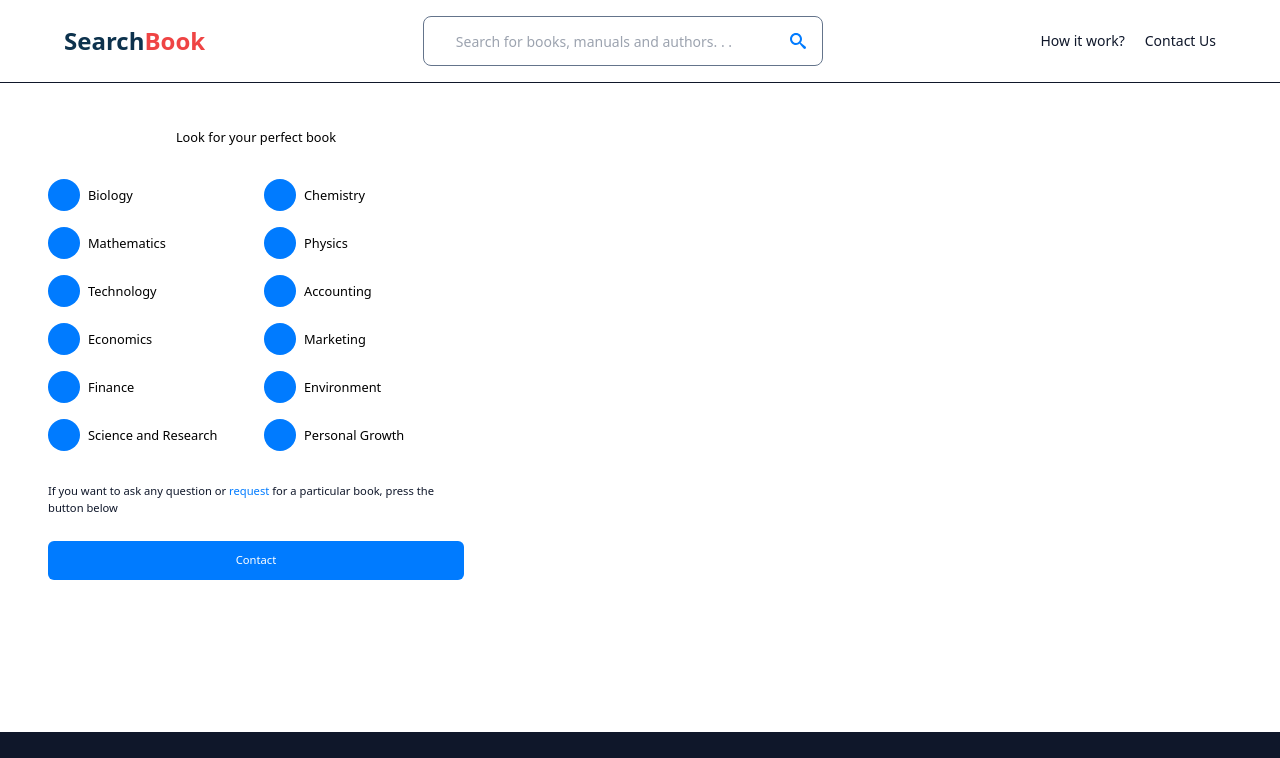
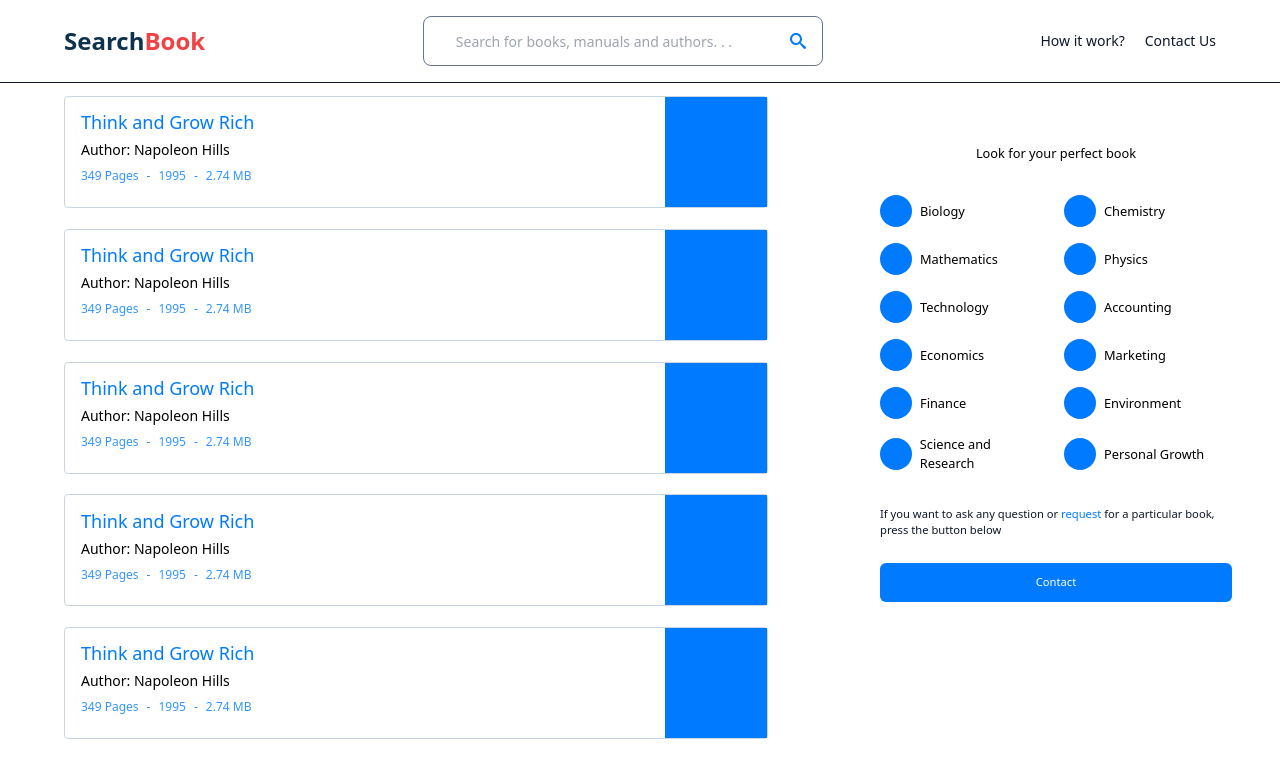
Before and after one commit to mbianou-bradon/search-book-online, a React (Create React App) app: page / in a window 1280 px wide. Shown: the top 758 px of the page. Built offline with nearby package versions, Linux system fonts and the light colour scheme.

Commit message:
Updated Navbar bg, Footer height and card structure

```diff
--- a/src/components/BookCard.tsx
+++ b/src/components/BookCard.tsx
@@ -4,19 +4,27 @@
 export default function BookCard(){
 
     return(
-        <div className="book_card_container">
-            <div className="book_card__subcontainer">
+        <div className="book_card_container h-[7rem] mb-[1.3rem] border border-slate-300 rounded transition-all duration-300 hover:shadow-[0rem_0rem_0.6rem_rgba(0,123,255,1)] ">
+            <div className="book_card__subcontainer flex w-full h-full gap-5">
+
+                {/* Book details */}
+                <div className="book_details_container h-full w-[85%] py-[0.7rem] pl-4">
+                    <h2 className="book__title text-lg text-primary mb-1 cursor-pointer">Think and Grow Rich</h2>
+
+                    <div className="book__author__year__styles text-sm">
+                        <p className="book__author mb-2">Author: Napoleon Hills</p>
+                        <div className="flex gap-2 text-primary/80 text-xs">
+                            <p className="book__page">349 Pages</p> -
+                            <p className="book__year">1995</p> -
+                            <p className="book__size">2.74 MB</p>
+                        </div>
+
+                    </div>
+                </div>
+
                 {/* Book Cover Page */}
-                <div className="book_card_cover_image">
+                <div className="book_card_cover_image h-full w-[15%] bg-primary">
                     <div></div>
-                </div>
-                {/* Book details */}
-                <div className="book_details_container">
-                    <h2 className="book__title">Think and Grow Rich</h2>
-                    <div className="book__author__year__styles">
-                        <p className="book__author">Author: Napoleon Hills</p>
-                        <p className="book__year">Year: 1995</p>
-                    </div>
                 </div>
             </div>
         </div>
--- a/src/components/Footer.tsx
+++ b/src/components/Footer.tsx
@@ -3,7 +3,7 @@
 export default function Footer(){
 
     return (
-        <footer className="h-[10vh] flex justify-center items-center text-[0.8rem] text-slate-300 mt-[3rem] bg-slate-900">
+        <footer className="h-[15rem] flex justify-center items-center text-[0.8rem] text-slate-300 mt-[3rem] bg-slate-900">
             <div>Copyright &copy; 2023. All right reserved</div>
         </footer>
     )
--- a/src/components/Navbar.tsx
+++ b/src/components/Navbar.tsx
@@ -4,7 +4,7 @@ export default function Navbar() {
 
     return (
         <nav>
-            <div className="flex justify-between items-center px-[4rem] py-[1rem] border-b border-b-slate-900 fixed top-0 left-0 w-full">
+            <div className="flex justify-between items-center px-[4rem] py-[1rem] border-b border-b-slate-900 fixed top-0 left-0 w-full bg-white">
                 <div className="nav_brand text-2xl font-bold text-primary_dark">
                     <h2>Search<span className="text-red-500">Book</span></h2>
                 </div>
--- a/src/pages/Home.tsx
+++ b/src/pages/Home.tsx
@@ -1,3 +1,4 @@
+import BookCard from "../components/BookCard";
 import Footer from "../components/Footer";
 import Navbar from "../components/Navbar";
 import SideMenuBar from "../components/SideMenuBar";
@@ -11,7 +12,16 @@ export default function Home(){
                 <div >
                     <Navbar/>
                 </div>
-                <main className="mb-auto mt-[5rem] flex">
+                <main className="mb-auto mt-[6rem] flex">
+                    <div className="w-[75%] px-[4rem]">
+                        <BookCard/>
+                        <BookCard/>
+                        <BookCard/>
+                        <BookCard/>
+                        <BookCard/>
+                        <BookCard/>
+                        <BookCard/>
+                    </div>
                     <SideMenuBar/>
                 </main>
                 <Footer/>
```
